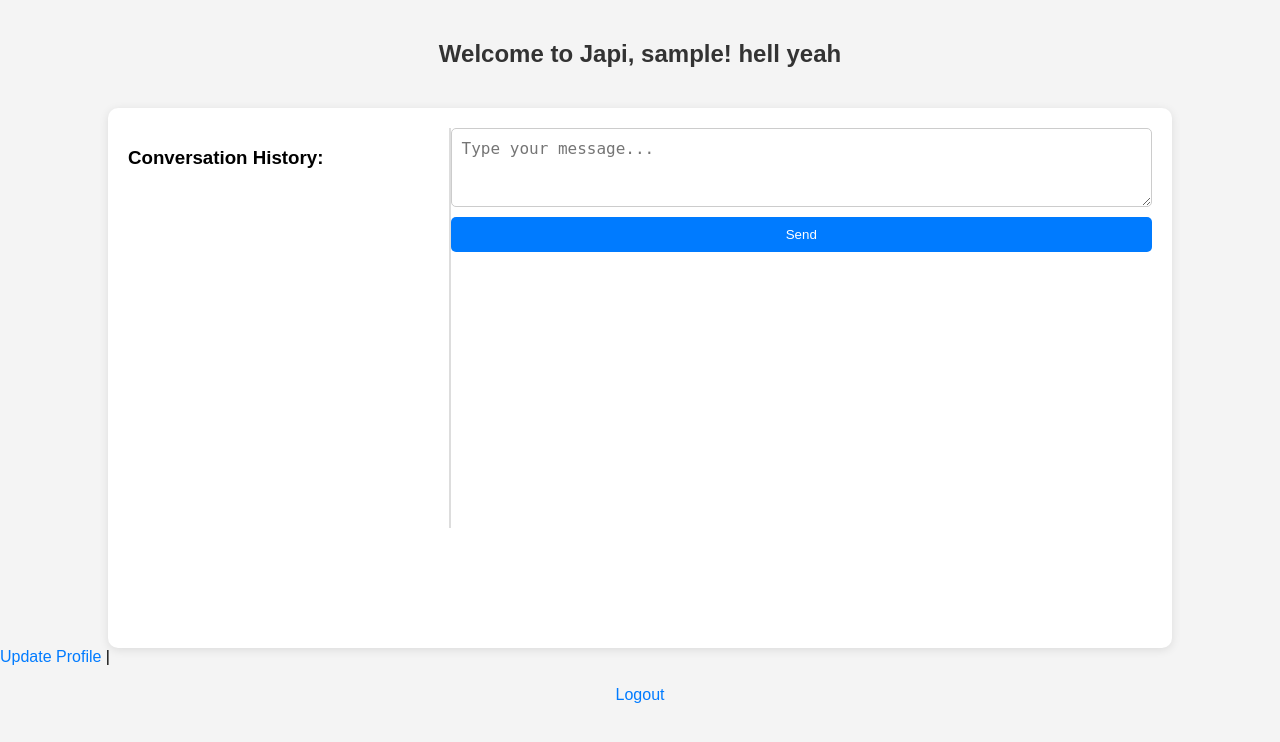
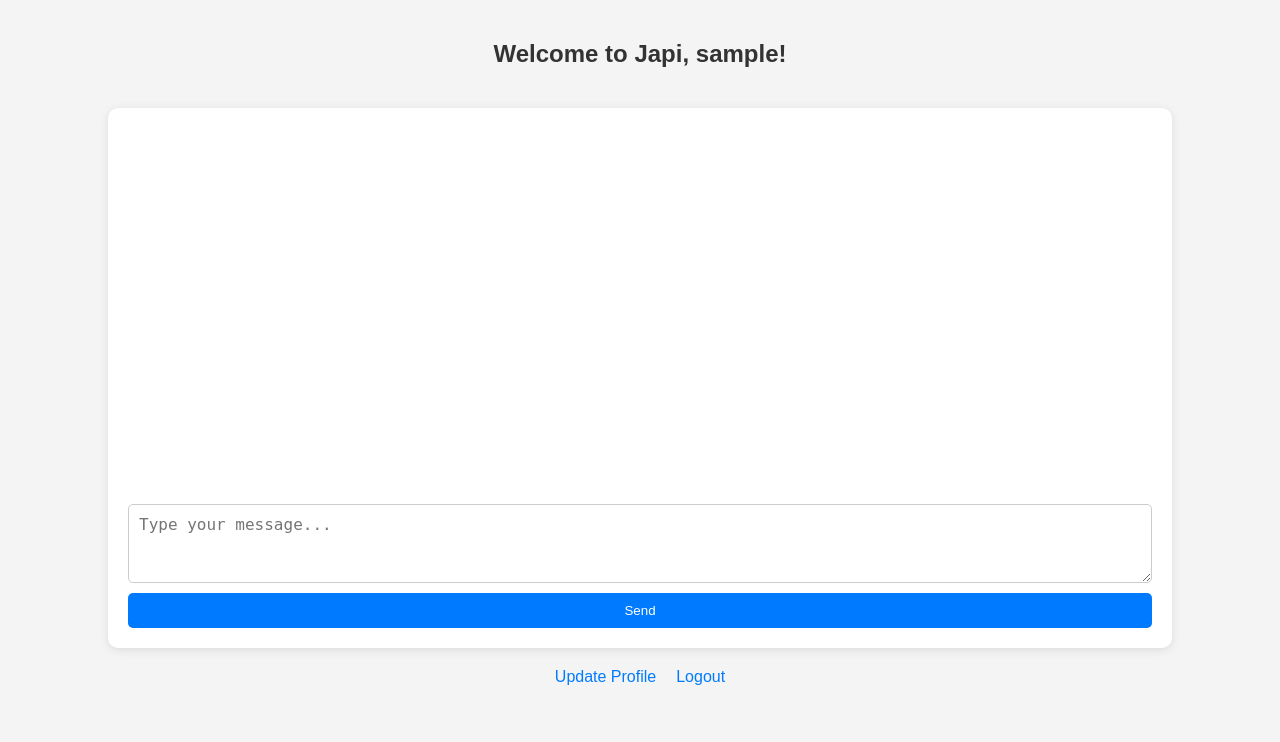
Before and after one commit to Ideadly-Skies/JaPi_Technical_Assessment, a Flask app: template templates/dashboard.html in a window 1280 px wide. Shown: the top 742 px of the page. Run offline with Flask 3, Linux system fonts and the light colour scheme; the template is opened without the code that fills it: most values are stand-ins (such as "Sample title", 1, 10 or a date in 2020).

Commit message:
refactor: fix footer links in dashboard andd enable user to update their profile again

```diff
--- a/app.py
+++ b/app.py
@@ -164,6 +164,8 @@ def create_user():
 """
 @app.route('/update_user_info', methods=['GET', 'POST'])
 def update_user_info():
+    flash("Successfully navigated to profile section", 'success')
+
     user_email = session.get('email')
 
     # Fetch the user from the database
@@ -183,7 +185,7 @@ def update_user_info():
         flash("Your information has been updated successfully!", 'success')
         return redirect(url_for('dashboard'))
 
-    return render_template('onboarding.html')
+    return render_template('onboarding.html', user=user[0])
 
 """
 =====================================================
--- a/templates/dashboard.html
+++ b/templates/dashboard.html
@@ -21,6 +21,8 @@
 
         #chat-container {
             display: flex;
+            justify-content: center;
+            align-items: flex-start;
             width: 80%;
             margin: 0 auto;
             background-color: white;
@@ -30,21 +32,12 @@
             height: 500px;
         }
 
-        /* Conversation history on the left */
-        #conversation-history {
-            width: 30%;
-            padding-right: 20px;
-            overflow-y: auto;
-            font-size: 16px;
-            max-height: 400px;
-            border-right: 2px solid #ddd;
-        }
-
-        /* Chat box on the right */
+        /* Chat box area */
         #chat-box {
-            width: 70%;
+            width: 100%;
             display: flex;
             flex-direction: column;
+            height: 100%;
         }
 
         #conversation {
@@ -52,12 +45,14 @@
             overflow-y: auto;
             font-size: 16px;
             margin-bottom: 10px;
+            padding-right: 10px;
         }
 
         .message {
             padding: 10px;
             margin: 5px 0;
             border-radius: 5px;
+            width: fit-content;
         }
 
         .user-message {
@@ -135,26 +130,39 @@
             color: #007BFF;
             text-decoration: none;
             font-size: 16px;
+            margin-right: 20px; /* Space between the links */
         }
 
         #update-info-btn:hover {
             text-decoration: underline;
         }
+
+        /* Footer Section */
+        #footer {
+            display: flex;
+            justify-content: center;
+            align-items: center;
+            margin-top: 20px;
+            margin-bottom: 20px;
+        }
+
+        #footer a {
+            text-align: center;
+            margin: 0 10px; /* Space between the links */
+            color: #007BFF;
+            font-size: 16px;
+        }
+
+        #footer a:hover {
+            text-decoration: underline;
+        }
     </style>
 </head>
 <body>
-    <h2>Welcome to Japi, {{ username }}! hell yeah</h2>
+    <h2>Welcome to Japi, {{ username }}!</h2>
 
     <!-- Chat Container -->
     <div id="chat-container">
-        <!-- Conversation History on Left -->
-        <div id="conversation-history">
-            <h3>Conversation History:</h3>
-            <div id="conversation">
-                <!-- The conversation history will be loaded here dynamically -->
-            </div>
-        </div>
-
         <!-- Chat Box on Right -->
         <div id="chat-box">
             <!-- Loading Spinner -->
@@ -163,13 +171,23 @@
                 <span>AI is thinking...</span>
             </div>
 
+            <div id="conversation">
+                <!-- The conversation will be loaded here dynamically -->
+            </div>
+
             <textarea id="user-message" placeholder="Type your message..." rows="3"></textarea>
             <button onclick="sendMessage()">Send</button>
         </div>
     </div>
 
-    <a id="update-info-btn" href="/update_user_info">Update Profile</a> |
-    <a id="logout-btn" href="{{ url_for('logout') }}">Logout</a>
+    <!-- Footer with Links -->
+    <div id="footer">
+        <!-- Link to Update Profile -->
+        <a id="update-info-btn" href="/update_user_info">Update Profile</a>
+
+        <!-- Logout Button -->
+        <a id="logout-btn" href="{{ url_for('logout') }}">Logout</a>
+    </div>
 
     <script>
         let conversation = []; // Initialize conversation array
```
Also changed, not shown: templates/onboarding.html (+41 -16 lines), DB.py (line endings or trailing spaces).
